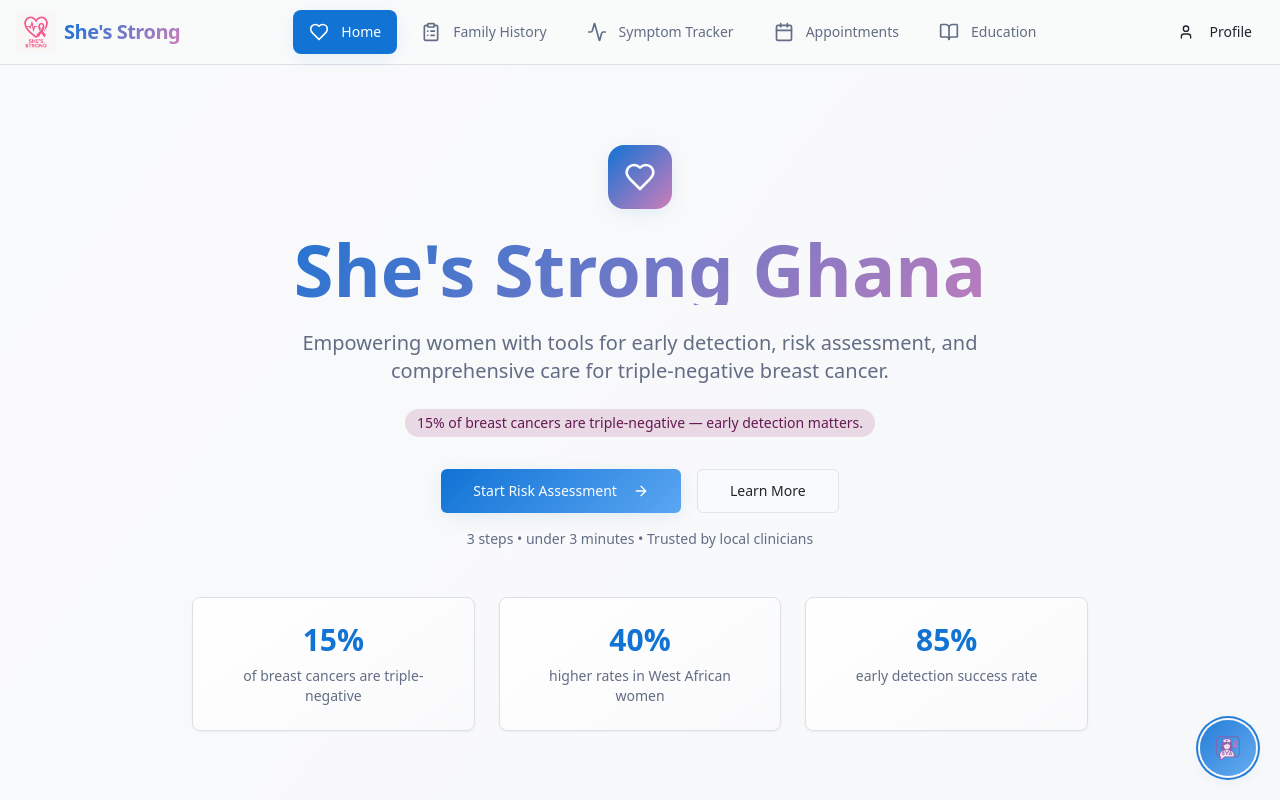
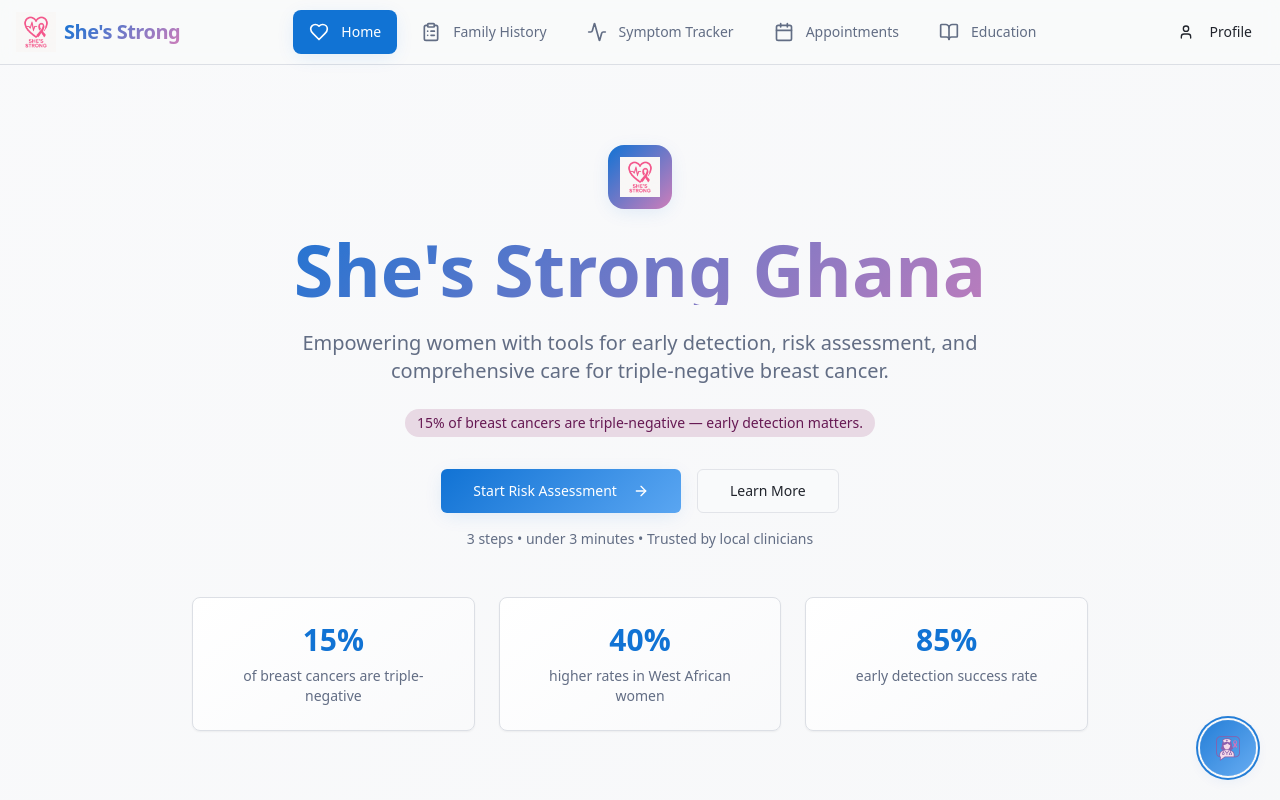
Before and after one commit to Governor-netizen/shes-strong-ghana, a React (Vite) app: page / in a window 1280 px wide. Shown: the top 800 px of the page. Built offline with nearby package versions, Linux system fonts and the light colour scheme.

Commit message:
Update hero section logo
Replace the hero section's central logo with the provided image.

```diff
--- a/src/components/HeroSection.tsx
+++ b/src/components/HeroSection.tsx
@@ -47,7 +47,14 @@ export function HeroSection() {
         <div className="text-center max-w-4xl mx-auto">
           <div className="flex justify-center mb-6">
             <div className="w-16 h-16 bg-gradient-hero rounded-2xl flex items-center justify-center shadow-medical">
-              <Heart className="h-8 w-8 text-white" />
+              <img
+                src="/lovable-uploads/6f5d86f1-d967-4b49-b3e1-7bfa5dfa3241.png"
+                alt="She's Strong Ghana logo — heart with ribbon"
+                className="h-10 w-10 object-contain"
+                loading="eager"
+                width={40}
+                height={40}
+              />
             </div>
           </div>
 
```
Also changed, not shown: public/lovable-uploads/6f5d86f1-d967-4b49-b3e1-7bfa5dfa3241.png (added).
